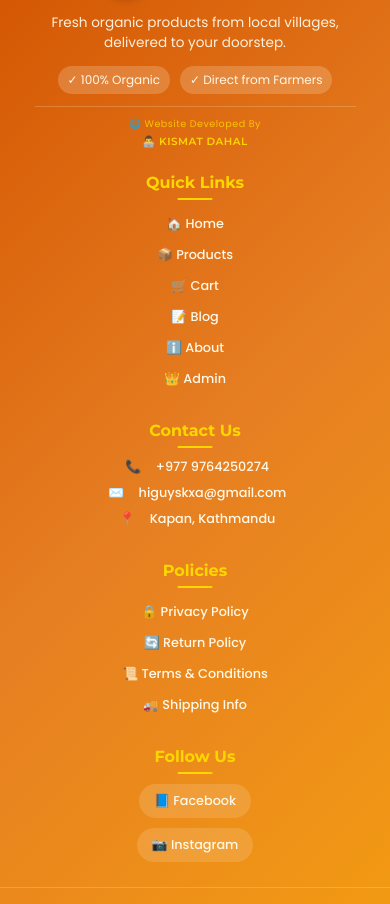
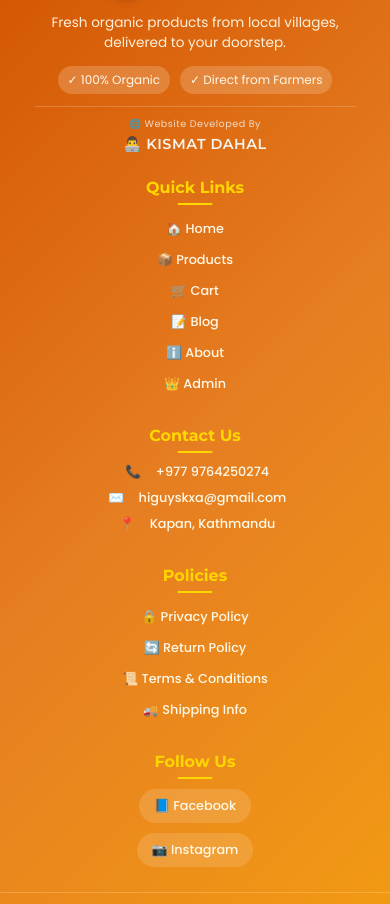
Before and after one commit to kismatdahal1-afk/GaunleMart, a React (Create React App) app: page /about in a window 390 px wide. Shown: the part 956-1860 px from the top of the page. Built offline with nearby package versions, Linux system fonts and the light colour scheme.

Commit message:
2nd Credit

```diff
--- a/src/components/Footer.css
+++ b/src/components/Footer.css
@@ -320,7 +320,7 @@
 .credit-line {
   font-family: 'Poppins', sans-serif;
   font-size: 0.65rem;
-  color: #FFD700;
+  color: #f6f6f2;
   opacity: 0.8;
   letter-spacing: 0.5px;
   margin-bottom: 4px;
@@ -328,9 +328,9 @@
 
 .credit-name {
   font-family: 'Montserrat', sans-serif;
-  font-size: 0.7rem;
+  font-size: 0.95rem;
   font-weight: 600;
-  color: #FFD700;
+  color: #f6f5ef;
   letter-spacing: 0.5px;
 }
 
@@ -346,6 +346,6 @@
   }
 
   .credit-name {
-    font-size: 0.65rem;
+    font-size: 0.9rem;
   }
 }
--- a/src/components/NavigationDrawer.css
+++ b/src/components/NavigationDrawer.css
@@ -302,7 +302,7 @@
 .drawer-credit-line {
   font-family: 'Poppins', sans-serif;
   font-size: 0.7rem;
-  color: #FFD700;
+  color: #f8f7f5;
   opacity: 0.85;
   letter-spacing: 0.5px;
   margin-bottom: 5px;
@@ -310,9 +310,9 @@
 
 .drawer-credit-name {
   font-family: 'Montserrat', sans-serif;
-  font-size: 0.75rem;
+  font-size: 0.95rem;
   font-weight: 600;
-  color: #FFD700;
+  color: #e8e7e4;
   letter-spacing: 0.5px;
 }
 
@@ -328,6 +328,6 @@
   }
 
   .drawer-credit-name {
-    font-size: 0.7rem;
+    font-size: 0.95rem;
   }
 }
```
